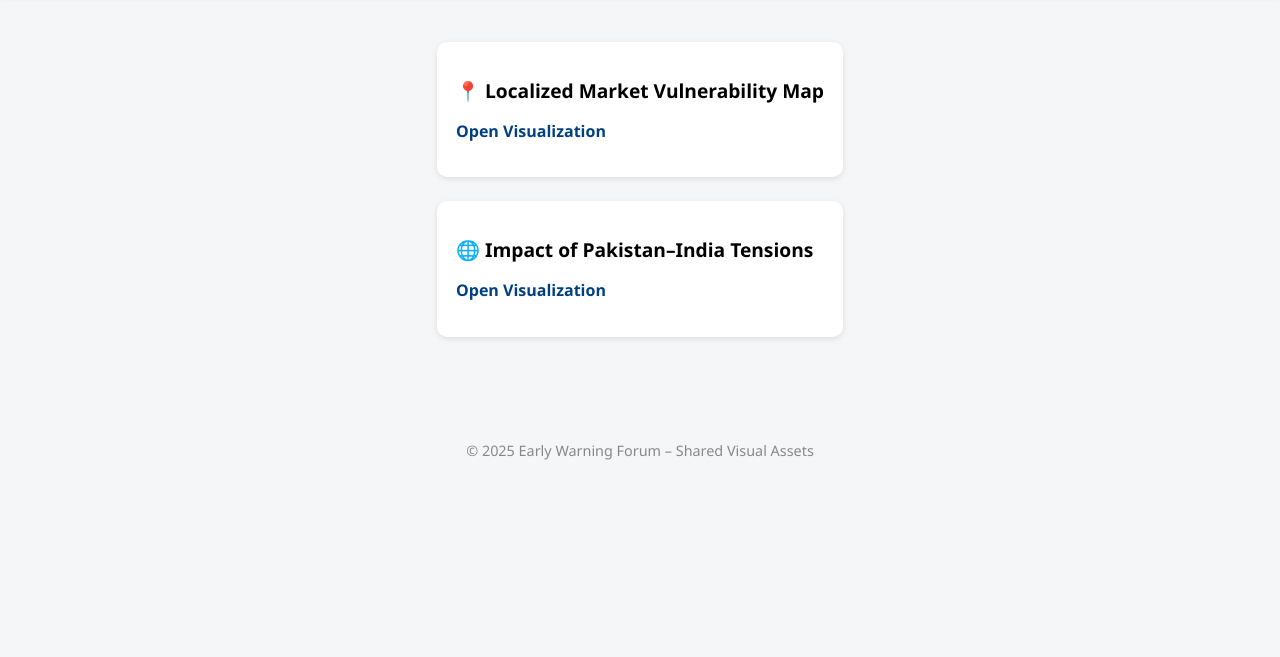
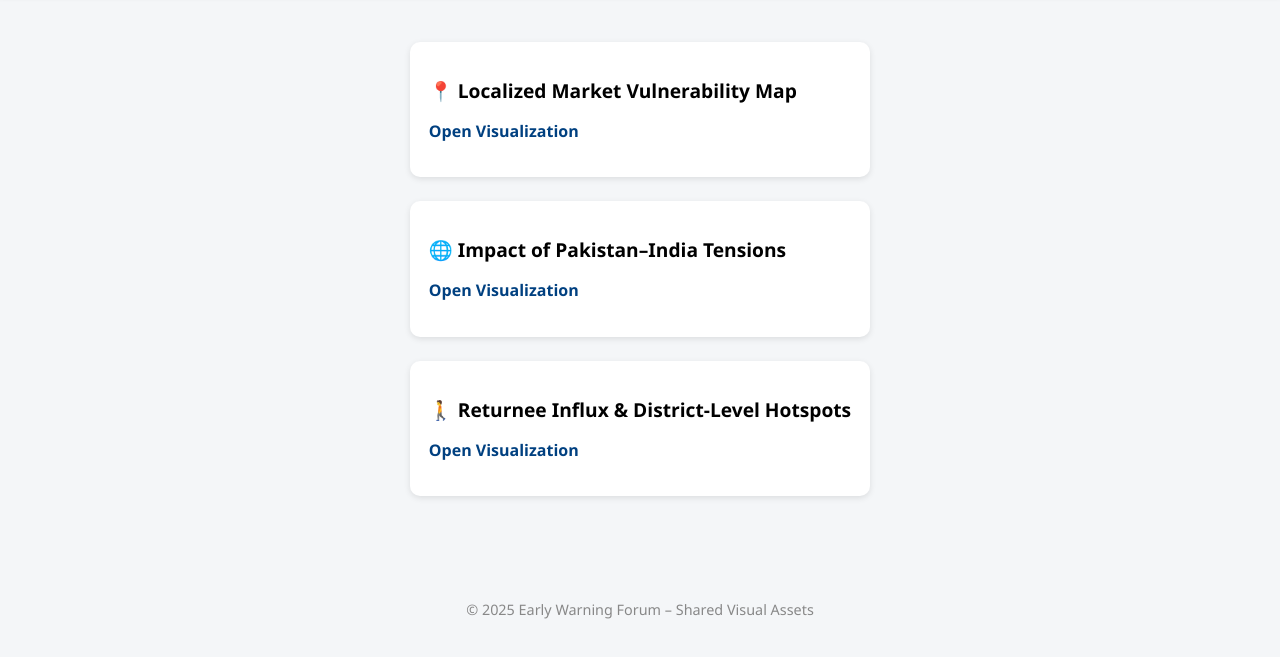
Before and after one commit to hsaqibsz/EWF_21, a plain HTML site: page index.html in a window 1280 px wide. Shown: the part 77-734 px from the top of the page. Drawn offline with Linux system fonts and the light colour scheme.

Commit message:
index.html

```diff
--- a/index.html
+++ b/index.html
@@ -76,6 +76,11 @@
       <h2>🌐 Impact of Pakistan–India Tensions</h2>
       <p><a href="Pak_India_Tensions_Impact.html" target="_blank">Open Visualization</a></p>
     </div>
+
+    <div class="card">
+      <h2>🚶 Returnee Influx & District-Level Hotspots</h2>
+      <p><a href="afg_returnee_districtwise_hotspots_final.html" target="_blank">Open Visualization</a></p>
+    </div>
   </div>
 
   <footer>
```
